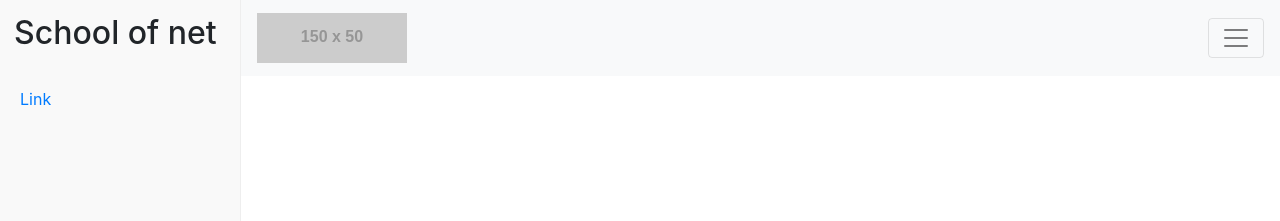
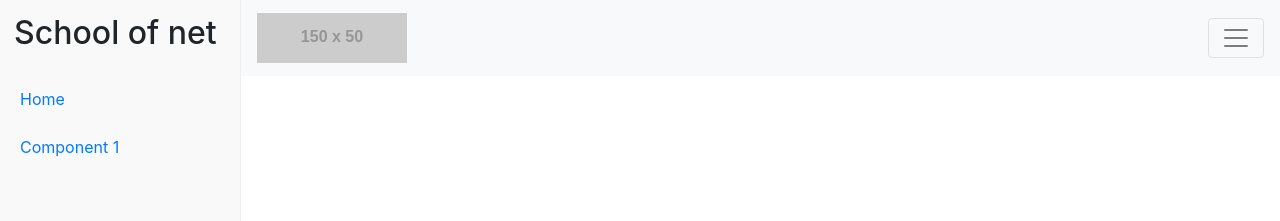
Before and after one commit to jamangueira7/admin-template-react-js-son, a React (Create React App) app: page / in a window 1280 px wide. Shown: the top 221 px of the page. Built offline with nearby package versions, Linux system fonts and the light colour scheme.

Commit message:
Sidebar dinamica.

```diff
--- a/src/components/Sidebar.js
+++ b/src/components/Sidebar.js
@@ -1,10 +1,5 @@
 import React from 'react';
-
-import {
-    Navbar,
-    NavbarBrand,
-    NavbarToggler
-} from 'reactstrap';
+import Templates from './../containers/routes';
 
 export default function Sidebar(props) {
     return (
@@ -13,7 +8,10 @@
                 <h2>School of net</h2>
             </div>
             <div className="list-group">
-                <a href="#" className="list-group-item">Link</a>
+                <a href="/" className="list-group-item">Home</a>
+                { Templates.map((template, index) => (
+                    <a href={template.path} className="list-group-item">{template.name}</a>
+                ))}
             </div>
         </aside>
     );
```
Also changed, not shown: 1 other file (tests, documents, lock files or other folders).
